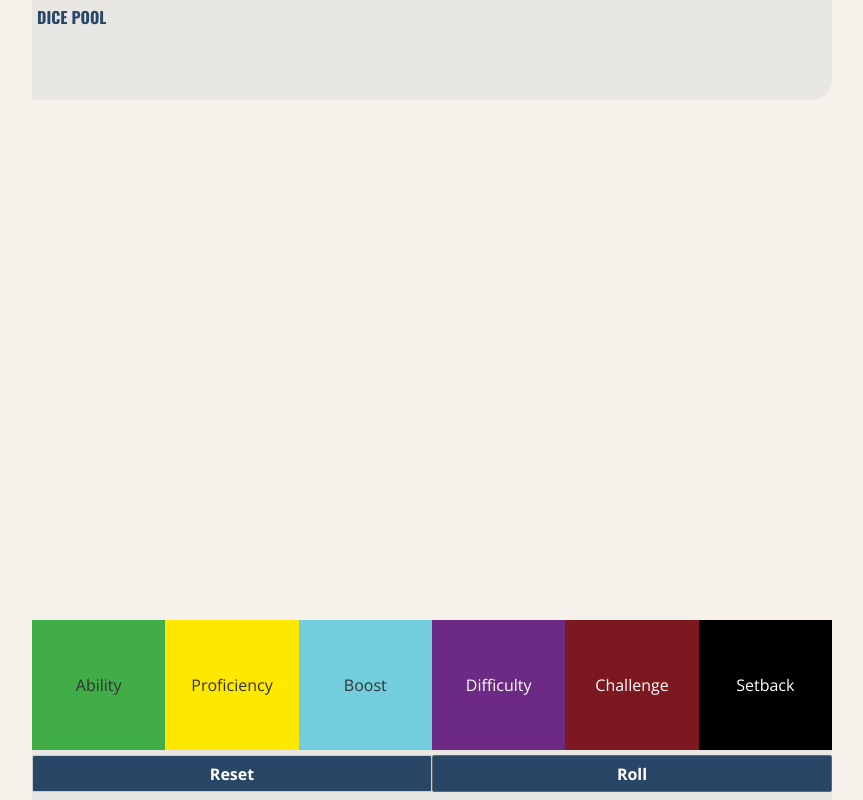
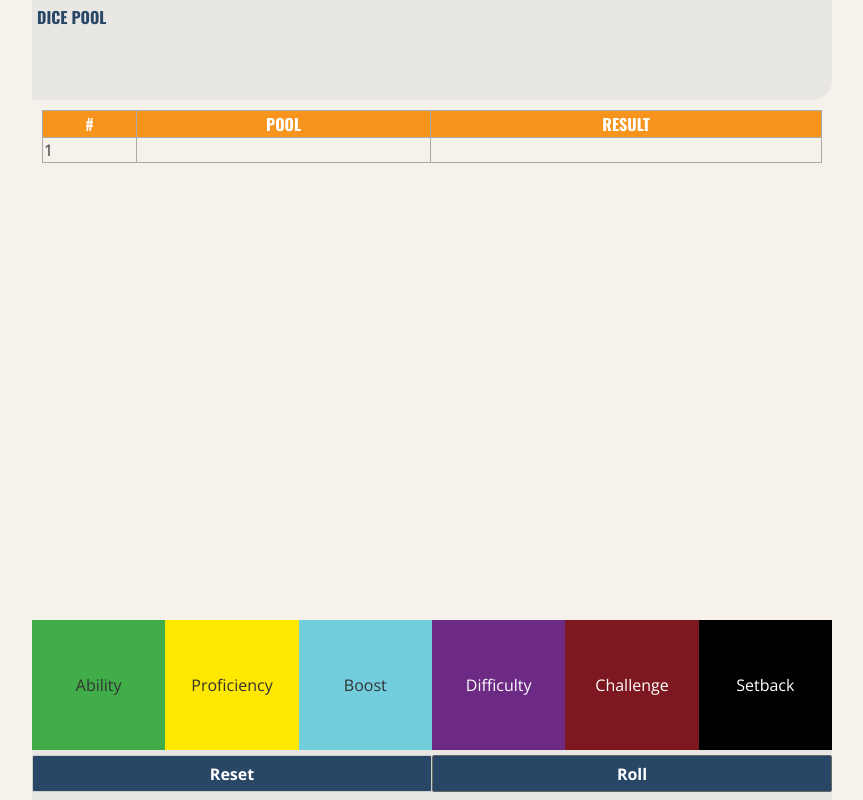
Before and after one commit to Kolossion/genesys-roller, a Svelte app: page / in a window 1280 px wide. Both pictures are taken after a click on the button "Roll". Shown: the whole page, without its empty margins (208-1071 px from the left). Built offline with nearby package versions, Linux system fonts and the light colour scheme.

Commit message:
Refine history table

```diff
--- a/src/components/DiceActions.svelte
+++ b/src/components/DiceActions.svelte
@@ -17,10 +17,8 @@
 
     results = results.join('').split('')
 
-    rolls.update((val) => { val.push(results); return val })
+    rolls.update((val) => { val.push({result: results, pool: chosenDice.slice()}); return val })
 
-    console.log("RESULTS", results)
-    console.log("ROLLS", rolls)
   }
 
   function resetDice(e) {
--- a/src/components/DicePool.svelte
+++ b/src/components/DicePool.svelte
@@ -1,5 +1,7 @@
 <script>
   export let dice;
+
+  import { fade } from 'svelte/transition';
 </script>
 
 <style>
@@ -27,6 +29,7 @@
     color: var(--g-dk-blue);
     text-transform: uppercase;
     font-family: 'Oswald', sans-serif;
+    z-index: 2;
   }
 
   .dice-symbols {
@@ -41,6 +44,8 @@
 <div class="dice-pool">
   <div class="dice-box">
     <p>Dice Pool</p>
-    <div class="dice-symbols">{dice}</div>
+    <div transition:fade={{duration: 200}} class="dice-symbols">
+      {dice}
+    </div>
   </div>
 </div>
--- a/src/components/DiceRolls.svelte
+++ b/src/components/DiceRolls.svelte
@@ -1,5 +1,7 @@
 <script>
   import { rolls } from '../stores.js';
+  import { fade } from 'svelte/transition';
+  import ResultList from './ResultList.svelte';
   // your script goes here
   let rollHistory
 
@@ -11,14 +13,53 @@
 </script>
 
 <style>
-  /* your styles go here */
+  .dice-rolls {
+    overflow-y: auto;
+    height: calc(100% - 280px);
+    padding: 10px;
+  }
+
+  .rolls-table {
+    width: 100%;
+  }
+
+  table, th, td {
+    border: 1px solid #aaa;
+    border-collapse: collapse;
+  }
+
+  .rolls-table thead {
+    background-color: var(--g-orange);
+    color: white;
+    font-family: 'Oswald', sans-serif;
+    text-transform: uppercase;
+  }
+
+  .rolls-table tbody tr:nth-child(even) {
+    background-color: var(--g-lt-blue);
+  }
 </style>
 
 <!-- markup (zero or more items) goes here -->
 <div class="dice-rolls">
-  <table>
-    {#each rollHistory as roll, index}
-      <tr>{roll}</tr>
-    {/each}
+  <table class="rolls-table">
+    <thead>
+      <tr>
+        <th>#</th>
+        <th>Pool</th>
+        <th>Result</th>
+      </tr>
+    </thead>
+    <tbody>
+      {#each rollHistory as roll, index}
+        <tr transition:fade={{duration: 200}}>
+          <td>{index + 1}</td>
+          <td>{roll.pool}</td>
+          <td>
+            <ResultList symbols={roll.result} />
+          </td>
+        </tr>
+      {/each}
+    </tbody>
   </table>
 </div>
--- /dev/null
+++ b/src/components/ResultList.svelte
@@ -0,0 +1,15 @@
+<script>
+  export let symbols;
+  import GenesysIcon from './GenesysIcon.svelte';
+
+  $: sortedResult = symbols.sort();
+</script>
+
+<style>
+</style>
+
+<span class="symbol-list">
+  {#each symbols as icon}
+    <GenesysIcon icon={icon} />
+  {/each}
+</span>
```
